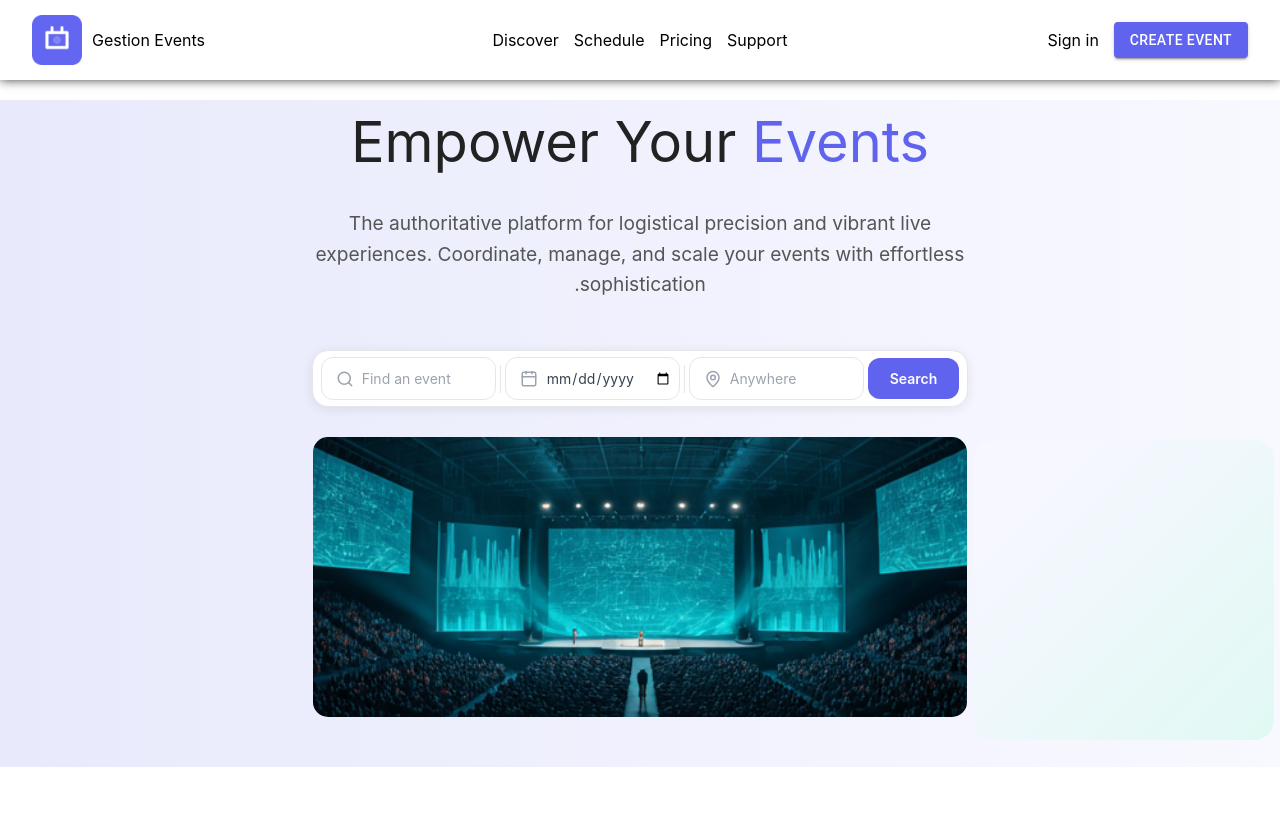
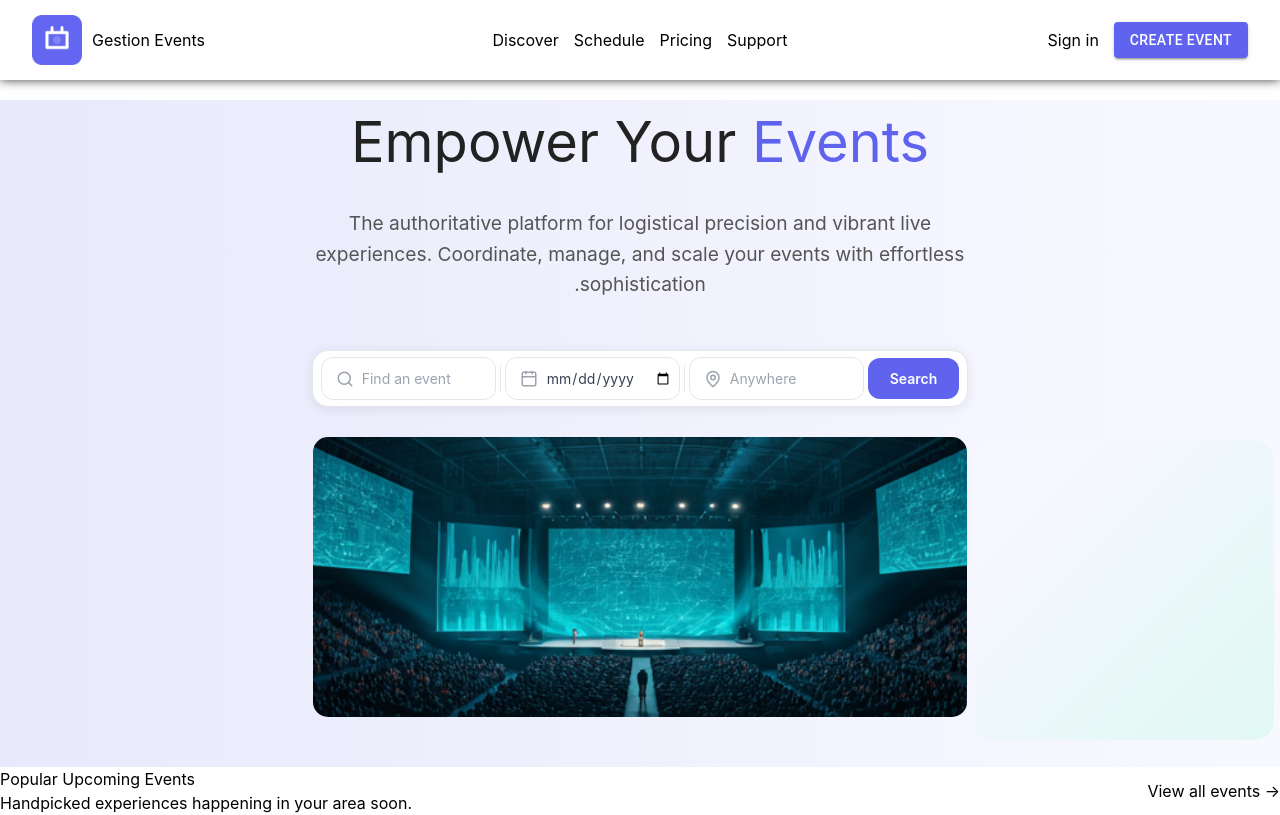
Before and after one commit to doudaoud/gestion-events, a React (Vite) app in the folder client/: page /home in a window 1280 px wide. Built offline with nearby package versions, Linux system fonts and the light colour scheme.

Commit message:
fix: restore decorative box to original inline styles

```diff
--- a/client/src/pages/Home.tsx
+++ b/client/src/pages/Home.tsx
@@ -97,6 +97,23 @@ export default function Home(): React.ReactNode {
         ></div>
       </header>
       {/* header de la page home */}
+      {/* partie events dans la page de home */}
+
+      <div
+        style={{
+          display: "flex",
+          justifyContent: "space-between",
+          alignItems: "center",
+        }}
+      >
+        <div>
+          <h3>Popular Upcoming Events</h3>
+          <p>Handpicked experiences happening in your area soon.</p>
+        </div>
+        <Link to={"/event"}> View all events &rarr; </Link>
+      </div>
+
+      {/* partie events dans la page de home */}
     </React.Fragment>
   );
 }
```
